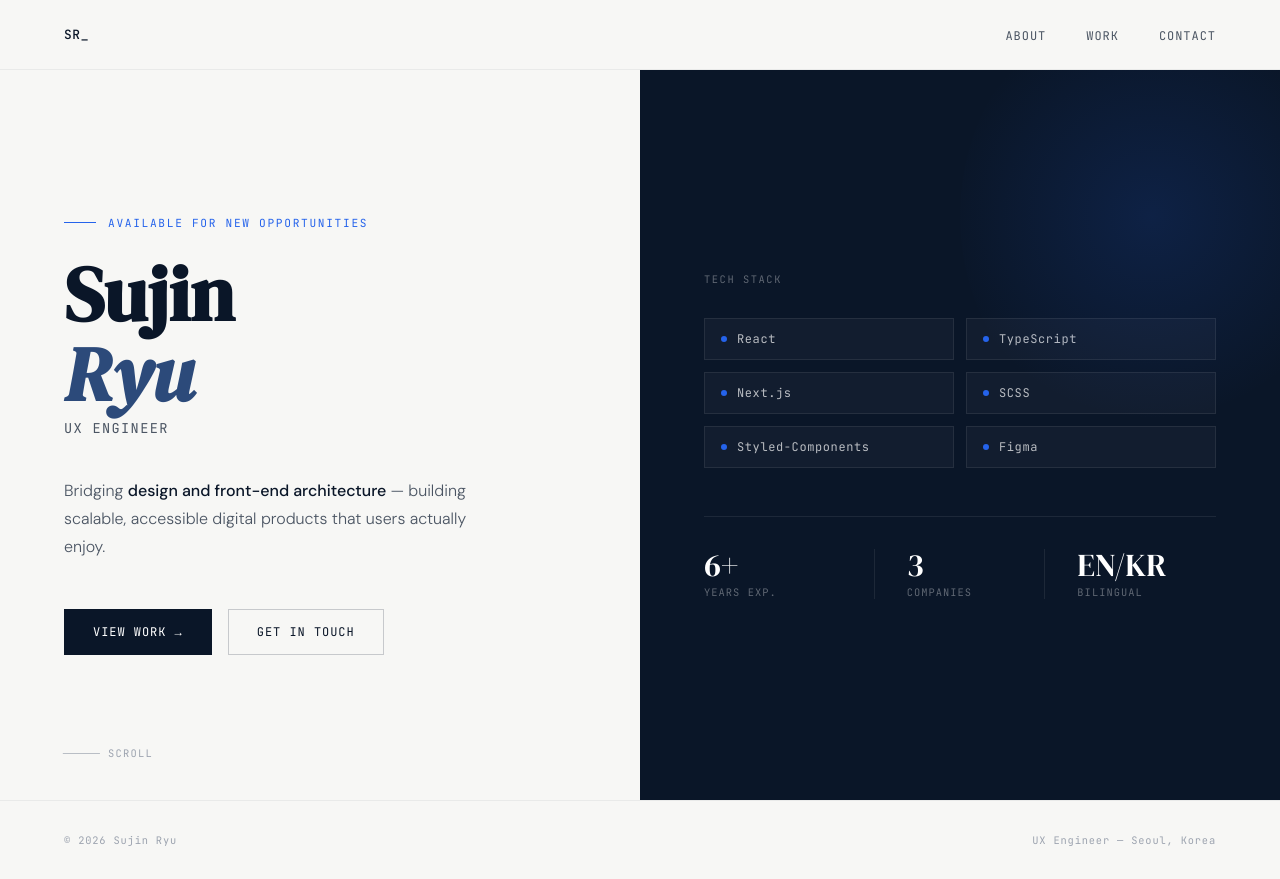
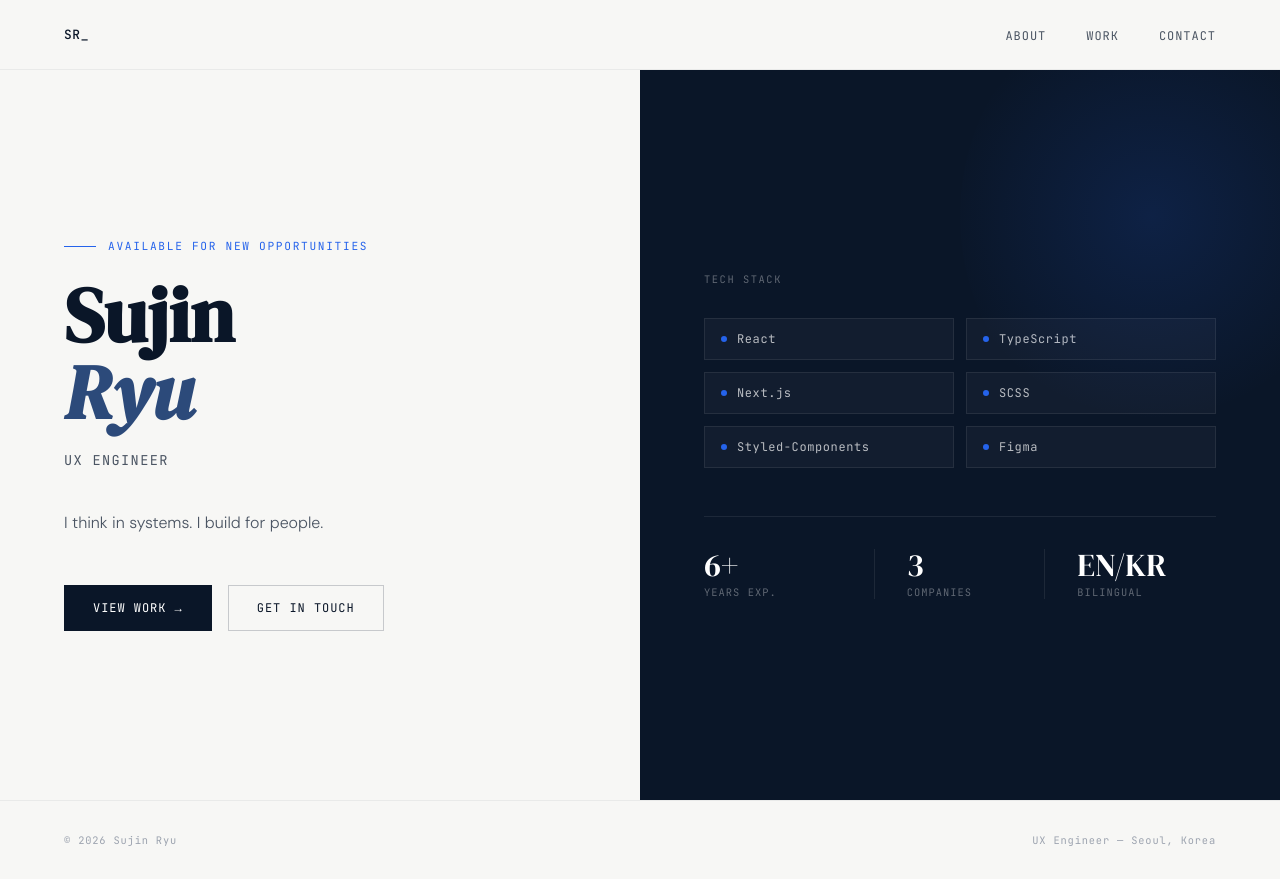
Before and after one commit to rocksujin/sujin-portfolio, a Next.js app: page / in a window 1280 px wide. Built offline with nearby package versions, Linux system fonts and the light colour scheme.

Commit message:
feat: contents update

```diff
--- a/src/components/cover/Cover.module.scss
+++ b/src/components/cover/Cover.module.scss
@@ -36,7 +36,7 @@
   .coverName {
     font-family: var(--font-serif);
     font-size: clamp(3.5rem, 6vw, 5.5rem);
-    line-height: 1.05;
+    line-height: 1;
     color: var(--navy);
     margin-bottom: 0.25rem;
 
@@ -52,6 +52,7 @@
     letter-spacing: 0.1em;
     color: var(--gray-600);
     margin-bottom: 2.5rem;
+    margin-top: 1rem;
     text-transform: uppercase;
   }
 
@@ -223,32 +224,6 @@
     color: rgba(255, 255, 255, 0.35);
   }
 
-  .scrollHint {
-    position: absolute;
-    bottom: 2.5rem;
-    left: 4rem;
-    display: flex;
-    align-items: center;
-    gap: 0.75rem;
-    font-family: var(--font-mono);
-    font-size: 0.65rem;
-    letter-spacing: 0.12em;
-    text-transform: uppercase;
-    color: var(--gray-400);
-  }
-
-  .scrollLine {
-    width: 2rem;
-    height: 1px;
-    background: var(--gray-400);
-    animation: scrollPulse 2s ease-in-out infinite;
-  }
-
-  @keyframes scrollPulse {
-    0%, 100% { opacity: 0.3; transform: scaleX(1); }
-    50% { opacity: 1; transform: scaleX(1.3); transform-origin: left; }
-  }
-
   .fadeUp {
     opacity: 0;
     transform: translateY(20px);
--- a/src/components/cover/Cover.tsx
+++ b/src/components/cover/Cover.tsx
@@ -22,17 +22,13 @@ export default function Cover() {
         </h1>
         <p className={`${styles.coverTitle} ${styles.fadeUp}`}>UX Engineer</p>
         <p className={`${styles.coverDesc} ${styles.fadeUp}`}>
-          Bridging <strong>design and front-end architecture</strong> — building
-          scalable, accessible digital products that users actually enjoy.
+        I think in systems. I build for people.
         </p>
         <div className={`${styles.coverCta} ${styles.fadeUp}`}>
           <Link href="/work" className={styles.btnPrimary}>View Work →</Link>
           <Link href="/contact" className={styles.btnSecondary}>Get in Touch</Link>
         </div>
-        <div className={styles.scrollHint}>
-          <span className={styles.scrollLine} />
-          Scroll
-        </div>
+
       </div>
 
       <div className={styles.coverRight}>
```
Also changed, not shown: src/data/projects.ts (+7 -7 lines).
